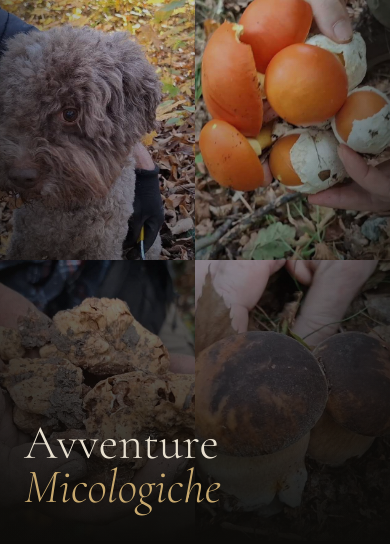
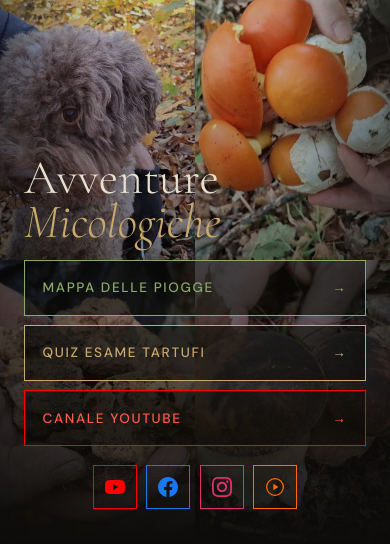
Before and after one commit to AvventureMicologiche/home-page-sito, a plain HTML site: page index.html in a window 390 px wide. Shown: the part 303-847 px from the top of the page. Drawn offline with nearby package versions, Linux system fonts and the light colour scheme.

Commit message:
Home al telefono: mappa, quiz e YouTube sotto il titolo; quiz: Gioca sempre visibile
- Al telefono il menu in alto sparisce: sotto il titolo ora ci sono i
  bottoni Mappa delle piogge, Quiz esame tartufi, Canale YouTube e i social.
- A 360 px la home scorreva di lato (numeri della mappa ed email del piede).
- Quiz: il tasto Gioca resta fisso in fondo allo schermo se non ci sta.

Co-Authored-By: Claude Opus 5.5 <noreply@anthropic.com>

```diff
--- a/index.html
+++ b/index.html
@@ -394,6 +394,12 @@
     .soc-fb  { color: #1877F2; border-color: #1877F2; }
     .soc-ig  { color: #E1306C; border-color: #E1306C; }
     .soc-suno { color: #FF6B00; border-color: #FF6B00; }
+    /* ── AL TELEFONO SOTTO IL TITOLO (3/10/2026) ──
+       Sotto i 960 px .nav-links e' nascosto e al telefono non c'era nessun
+       indice. Al suo posto, solo al telefono, sotto il titolo: tre bottoni
+       (mappa, quiz, YouTube) e i social. Scelta sua: niente menu ☰, che da
+       solo nessuno apre. */
+    .hero-azioni { display: none; }
     .footer-copy {
       margin-top: 2rem; padding-top: 1.5rem;
       border-top: 1px solid var(--border);
@@ -463,6 +469,21 @@
       .stats-grid      { order: 6; }
       .piogge-bar { flex-direction: column; text-align: center; padding: 1.2rem; }
       .footer-row { flex-direction: column; text-align: center; }
+      /* ⚠️ A 360 px la pagina scorreva di lato di ~35 px (visto il 3/10/2026):
+         i riquadri dei numeri non si stringevano sotto il loro contenuto e
+         l'email del piede, una parola sola lunghissima, non andava a capo. */
+      .stats-grid { grid-template-columns: minmax(0, 1fr) minmax(0, 1fr); }
+      .stat { padding: 1.4rem 1rem; min-width: 0; }
+      .stat-n { font-size: 2.6rem; }
+      .footer-row > div { min-width: 0; max-width: 100%; }
+      .footer-mail { overflow-wrap: anywhere; }
+      .socials { flex-wrap: wrap; justify-content: center; }
+      .hero-azioni { display: flex; flex-direction: column; gap: 0.6rem; width: 100%; opacity: 0; animation: fadeUp 1s 0.6s forwards; }
+      .hero-azioni .btn { justify-content: space-between; padding: 0.95rem 1.1rem; font-size: 0.85rem; letter-spacing: 0.12em; text-transform: uppercase; background: rgba(12,11,9,0.55); }
+      .hero-azioni .socials { margin-top: 0.6rem; }
+      .hero-azioni .soc { width: 44px; height: 44px; }
+      .hero-azioni .soc svg { width: 20px; height: 20px; }
+      .hero-azioni .btn-yt { border-color: #FF0000; color: #ff5a4f; }
     }
   </style>
 </head>
@@ -478,6 +499,7 @@
   </div>
 </nav>
 
+
 <header class="hero">
   <div class="hero-cell tall"><img src="immagini/ovoli_mano.jpg" alt="Ovoli in mano" /></div>
   <div class="hero-cell"><img src="immagini/ovolo_uovo.jpg" alt="Ovolo uovo" /></div>
@@ -487,6 +509,24 @@
   <div class="hero-cell"><img src="immagini/tartufo_nero.jpg" alt="Tartufo nero" /></div>
   <div class="hero-content">
     <h1>Avventure<em>Micologiche</em></h1>
+    <!-- Solo al telefono: mappa, quiz, YouTube e i social, subito sotto il titolo -->
+    <div class="hero-azioni">
+      <a href="https://precipitazioni.avventuremicologiche.it" target="_blank" rel="noopener" class="btn btn-green">Mappa delle piogge <span>→</span></a>
+      <a href="/esame-tartufi/" class="btn btn-gold">Quiz esame tartufi <span>→</span></a>
+      <a href="https://www.youtube.com/@avventuremicologiche" target="_blank" rel="noopener" class="btn btn-yt">Canale YouTube <span>→</span></a>
+      <div class="socials"><a href="https://www.youtube.com/@avventuremicologiche" target="_blank" rel="noopener" aria-label="YouTube" class="soc soc-yt">
+          <svg viewBox="0 0 24 24"><path d="M23.5 6.2a3 3 0 0 0-2.1-2.1C19.5 3.5 12 3.5 12 3.5s-7.5 0-9.4.6A3 3 0 0 0 .5 6.2C0 8.1 0 12 0 12s0 3.9.5 5.8a3 3 0 0 0 2.1 2.1c1.9.6 9.4.6 9.4.6s7.5 0 9.4-.6a3 3 0 0 0 2.1-2.1C24 15.9 24 12 24 12s0-3.9-.5-5.8zM9.7 15.5V8.5l6.3 3.5-6.3 3.5z"/></svg>
+        </a>
+        <a href="https://www.facebook.com/avventuremicologiche/" target="_blank" rel="noopener" aria-label="Facebook" class="soc soc-fb">
+          <svg viewBox="0 0 24 24"><path d="M24 12.07C24 5.41 18.63 0 12 0S0 5.41 0 12.07C0 18.1 4.39 23.1 10.13 24v-8.44H7.08v-3.49h3.04V9.41c0-3.02 1.8-4.7 4.54-4.7 1.31 0 2.68.24 2.68.24v2.97h-1.5c-1.5 0-1.96.93-1.96 1.89v2.26h3.32l-.53 3.5h-2.79V24C19.61 23.1 24 18.1 24 12.07z"/></svg>
+        </a>
+        <a href="https://www.instagram.com/avventuremicologiche/" target="_blank" rel="noopener" aria-label="Instagram" class="soc soc-ig">
+          <svg viewBox="0 0 24 24"><path d="M12 2.163c3.204 0 3.584.012 4.85.07 3.252.148 4.771 1.691 4.919 4.919.058 1.265.069 1.645.069 4.849 0 3.205-.012 3.584-.069 4.849-.149 3.225-1.664 4.771-4.919 4.919-1.266.058-1.644.07-4.85.07-3.204 0-3.584-.012-4.849-.07-3.26-.149-4.771-1.699-4.919-4.92-.058-1.265-.07-1.644-.07-4.849 0-3.204.013-3.583.07-4.849.149-3.227 1.664-4.771 4.919-4.919 1.266-.057 1.645-.069 4.849-.069zm0-2.163c-3.259 0-3.667.014-4.947.072-4.358.2-6.78 2.618-6.98 6.98-.059 1.281-.073 1.689-.073 4.948 0 3.259.014 3.668.072 4.948.2 4.358 2.618 6.78 6.98 6.98 1.281.058 1.689.072 4.948.072 3.259 0 3.668-.014 4.948-.072 4.354-.2 6.782-2.618 6.979-6.98.059-1.28.073-1.689.073-4.948 0-3.259-.014-3.667-.072-4.947-.196-4.354-2.617-6.78-6.979-6.98-1.281-.059-1.69-.073-4.949-.073zm0 5.838c-3.403 0-6.162 2.759-6.162 6.162s2.759 6.163 6.162 6.163 6.162-2.759 6.162-6.163c0-3.403-2.759-6.162-6.162-6.162zm0 10.162c-2.209 0-4-1.79-4-4 0-2.209 1.791-4 4-4s4 1.791 4 4c0 2.21-1.791 4-4 4zm6.406-11.845c-.796 0-1.441.645-1.441 1.44s.645 1.44 1.441 1.44c.795 0 1.439-.645 1.439-1.44s-.644-1.44-1.439-1.44z"/></svg>
+        </a>
+        <a href="https://suno.com/@avventuremicologiche" target="_blank" rel="noopener" aria-label="Suno" class="soc soc-suno">
+          <svg viewBox="0 0 24 24"><circle cx="12" cy="12" r="10" stroke="currentColor" stroke-width="1.5" fill="none"/><polygon points="10,8 16,12 10,16" fill="currentColor"/></svg>
+        </a></div>
+    </div>
   </div>
 </header>
 
```
Also changed, not shown: esame-tartufi/campania/index.html (+2 -0 lines), esame-tartufi/index.html (+2 -0 lines), esame-tartufi/lazio/index.html (+2 -0 lines), esame-tartufi/marche/index.html (+2 -0 lines), esame-tartufi/toscana/index.html (+2 -0 lines).
